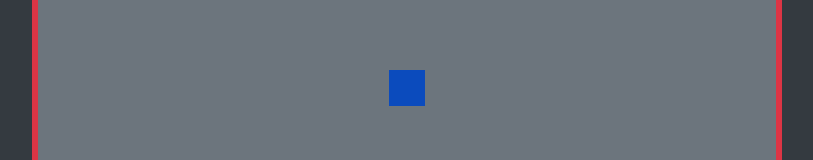
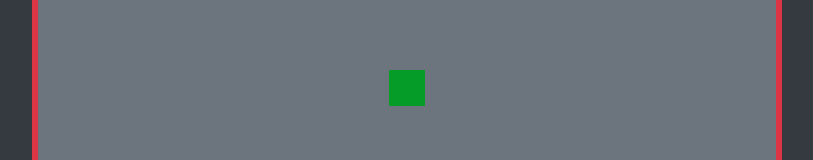
Before and after one commit to jaysolanki00/snake-game, a plain HTML site: page index.html in a window 1280 px wide. Both pictures are taken after a click on the button "New Game". Shown: the part 312-472 px from the top of the page, without its empty margins (233-1046 px from the left). Drawn offline with nearby package versions, Linux system fonts and the light colour scheme; a web font is replaced by a local one.

Commit message:
changed snake color

```diff
--- a/index.html
+++ b/index.html
@@ -46,7 +46,7 @@
             /* border-radius: 35%; */
         }
         .snake.head {
-            background-color: #0b4bbd !important;
+            background-color: #069c28  !important;
         }
         .food{
             /* background-color: darkkhaki; */
--- a/snake.js
+++ b/snake.js
@@ -31,7 +31,7 @@ export function draw(gameBoard) {
         snakeEle.style.gridRowStart = rib.y;
         snakeEle.style.gridColumnStart = rib.x;
         snakeEle.classList.add('snake');
-        snakeEle.classList.add('bg-primary');
+        snakeEle.classList.add('bg-success');
         if(i === 0) {
             snakeEle.classList.add('head');
         }
```
